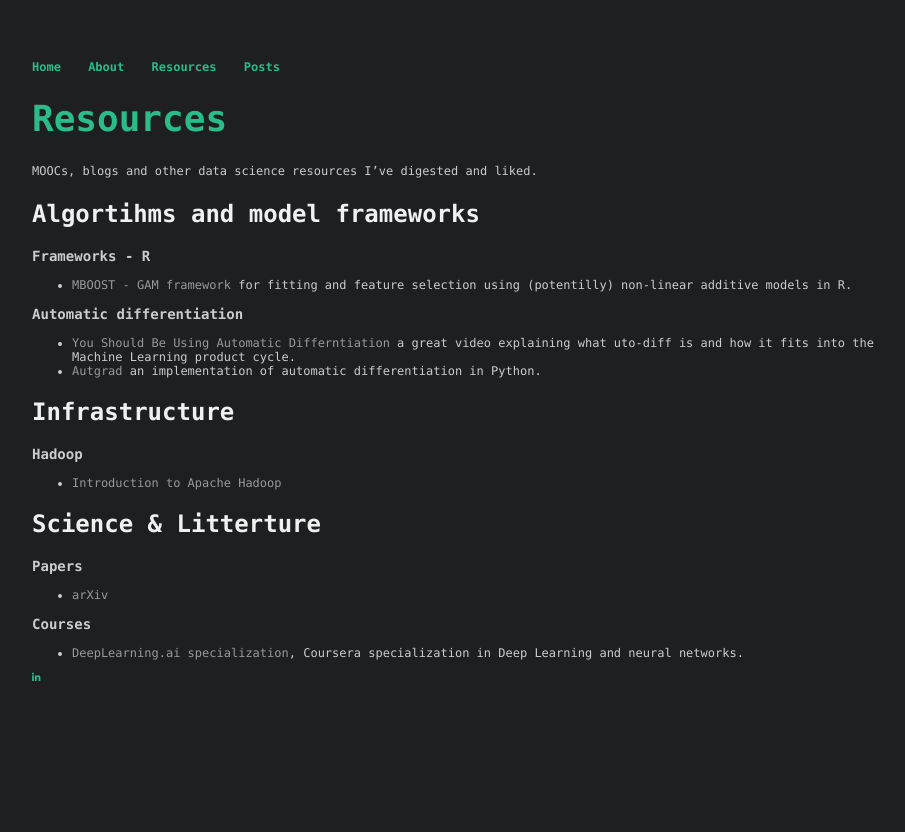
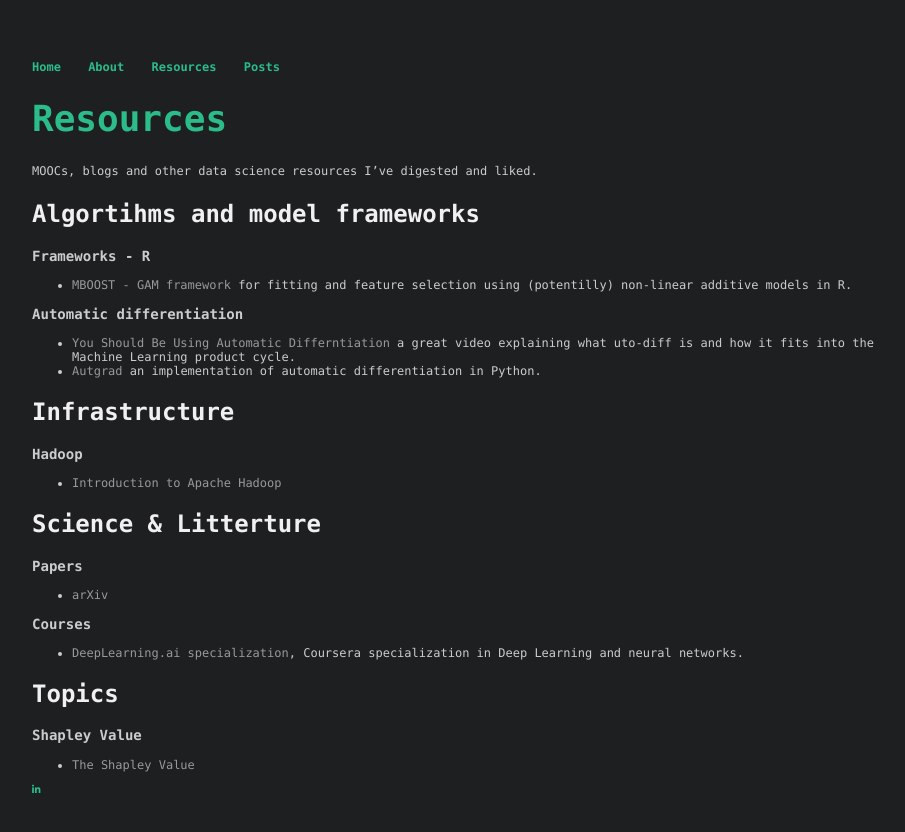
Before and after one commit to rasmusvelling/rasmusvelling.github.io, a Jekyll site: the page built from resources/index.md, in a window 1280 px wide. Shown: the top 832 px of the page, without its empty margins (160-1065 px from the left). Built offline with Jekyll 4.4.1, drawn with Linux system fonts in a browser that asks for light colours; nearby versions of some CDN libraries; our own code applies the rules of GitHub Pages for plain Markdown files.

Commit message:
added shapley value youtube video to resources

```diff
--- a/resources/index.md
+++ b/resources/index.md
@@ -26,3 +26,8 @@
 
 ### Courses
 - [DeepLearning.ai specialization](https://www.coursera.org/specializations/deep-learning), Coursera specialization in Deep Learning and neural networks.
+
+## Topics
+
+### Shapley Value
+- [The Shapley Value](https://www.youtube.com/watch?v=qcLZMYPdpH4)
```
